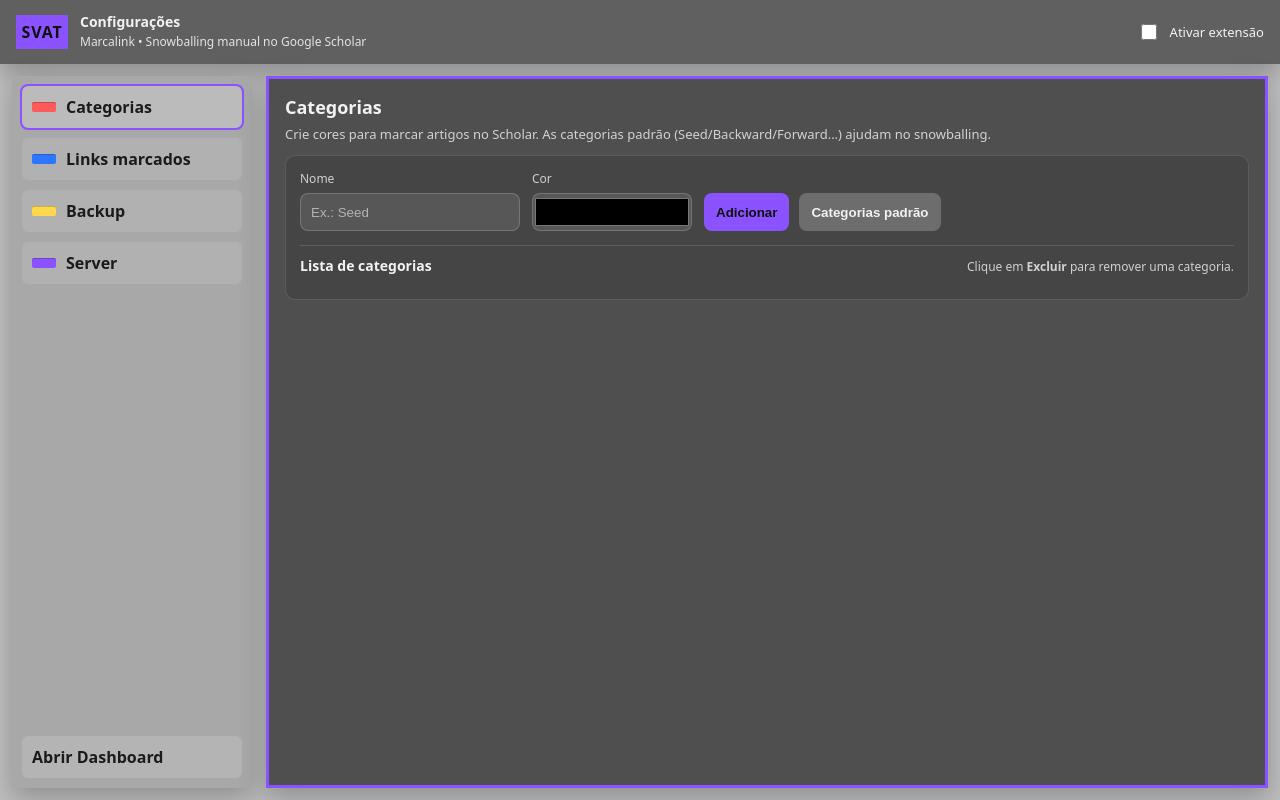
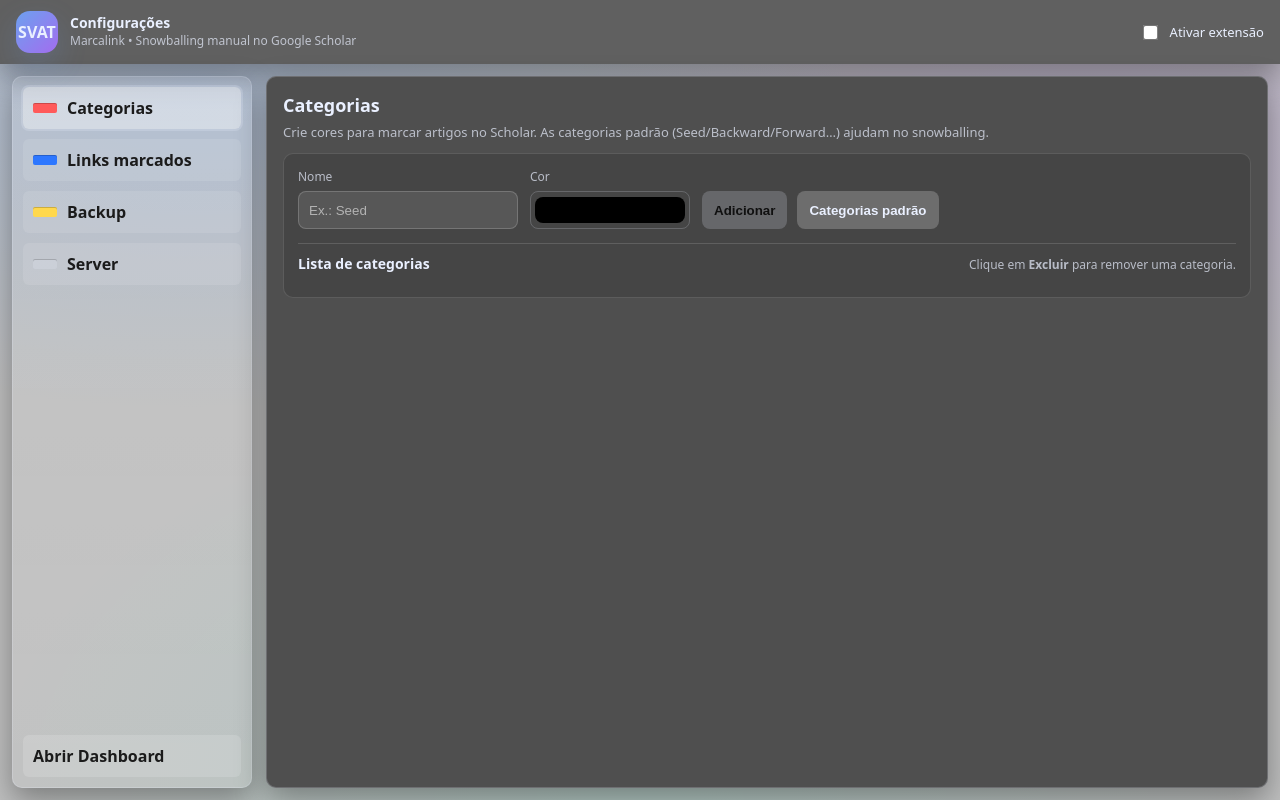
Before and after one commit to LABVIS-UFPA/Marcalink-Snowballing, a browser extension: page options.html in a window 1280 px wide. Drawn offline with Linux system fonts and the light colour scheme.

Commit message:
Revamp options.css with updated colors and UI styles
Updated color variables for improved contrast and aesthetics, enhanced background gradients, and refined sidebar, logo, and button styles. Improved input[type='color'] appearance and added border radius to workarea and sidebar for a more modern look.

```diff
--- a/options.css
+++ b/options.css
@@ -3,14 +3,14 @@
   --topbar: #606060;
   --sidebar: #a8a8a8;
   --panel: #4f4f4f;
-  --text: #f2f2f2;
   --textDark: #1b1b1b;
-  --muted: rgba(255,255,255,0.75);
-  --border: #8a53ff;  /* roxo igual referência */
-  --shadow: 0 10px 25px rgba(0,0,0,0.25);
+  --text: #eaf0ff;
+  --muted: rgba(234,240,255,0.70);
+  --border: rgba(234,240,255,0.2);
+  --shadow: 0 12px 30px rgba(0,0,0,0.35);
   --radius: 10px;
   --btn: #6d6d6d;
-  --btnHover: #7a7a7a;
+  --btnHover: #9a9a9a;
   --danger: #ff6b6b;
 }
 
@@ -19,7 +19,11 @@ html,body{height:100%}
 body{
   margin:0;
   font-family: ui-sans-serif, system-ui, -apple-system, Segoe UI, Roboto, Ubuntu, Cantarell, Noto Sans, Helvetica, Arial;
-  background: var(--bg);
+  background:
+    radial-gradient(1200px 600px at 15% 10%, rgba(110,168,255,0.25), transparent 55%),
+    radial-gradient(900px 500px at 85% 20%, rgba(170,110,255,0.18), transparent 60%),
+    radial-gradient(1100px 700px at 50% 100%, rgba(40,255,200,0.10), transparent 60%),
+    var(--bg);
   color: var(--text);
 }
 
@@ -36,15 +40,15 @@ body{
 }
 .brand{display:flex; align-items:center; gap:12px; min-width:240px}
 .logo{
-  width:52px; height:34px;
-  display:flex; align-items:center; justify-content:center;
-  background: var(--border);
-  color: #101010;
-  font-weight:800;
-  letter-spacing:0.8px;
+  width:42px;height:42px;border-radius:14px;
+  display:grid;place-items:center;
+  font-weight:900;
+  background: linear-gradient(135deg, rgba(110,168,255,0.9), rgba(170,110,255,0.9));
+  box-shadow: 0 12px 30px rgba(110,168,255,0.18);
+
 }
 .brandTitle{font-weight:800; font-size:14px; line-height:1}
-.brandSub{font-size:12px; opacity:0.9; margin-top:4px}
+.brandSub{font-size:12px;color:var(--muted);margin-top:2px}
 
 .topbarActions{display:flex; align-items:center; gap:12px}
 .toggle{
@@ -52,7 +56,7 @@ body{
   font-size:13px;
   user-select:none;
 }
-.toggle input{width:16px; height:16px}
+.toggle input{transform: scale(1.2)}
 
 .main{
   flex:1;
@@ -64,7 +68,9 @@ body{
 /* sidebar */
 .sidenav{
   width:240px;
-  background: var(--sidebar);
+  background: linear-gradient(180deg, rgba(255,255,255,0.09), rgba(255,255,255,0.06));
+  border:1px solid var(--border);
+  border-radius: var(--radius);
   padding: 10px;
   display:flex;
   flex-direction:column;
@@ -86,7 +92,7 @@ body{
 .sideItem:hover{background: rgba(255,255,255,0.18)}
 .sideItem.active{
   outline: 2px solid var(--border);
-  background: rgba(255,255,255,0.22);
+  background: rgba(255,255,255,0.4);
 }
 
 .bar{
@@ -119,10 +125,11 @@ body{
 .workarea{
   flex:1;
   background: var(--panel);
-  border: 3px solid var(--border);
+  border: 1px solid var(--border);
   padding: 16px;
   box-shadow: var(--shadow);
   min-height: 520px;
+  border-radius: var(--radius);
 }
 
 .panel{display:none}
@@ -174,12 +181,25 @@ body{
 
 .fieldColor{min-width:160px}
 .field input[type="color"]{
+
+  width:100%;
+
   height:38px;
-  width:100%;
-  padding:0;
-  border: 1px solid rgba(255,255,255,0.18);
+  border: 1px solid var(--border);
   border-radius: 8px;
-  background: rgba(255,255,255,0.10);
+  background-color: transparent;
+  -webkit-appearance: none;
+  -moz-appearance: none;
+  appearance: none;
+}
+.field input[type="color"]::-webkit-color-swatch {
+  border-radius: 8px;
+  padding: 0px;
+  border: none;
+}
+.field input[type="color"]::-moz-color-swatch {
+  border-radius: 5px;
+  border: none;
 }
 
 .fieldActions{min-width:280px}
@@ -195,7 +215,7 @@ body{
   font-weight:800;
   cursor:pointer;
 }
-.btn:hover{background: var(--btnHover)}
+.btn:hover{background: var(--btnHover);}
 .btn.primary{background: var(--border); color:#101010}
 .btn.primary:hover{filter: brightness(1.04)}
 .btn.danger{background: var(--danger); color:#101010; font-weight:900}
```
